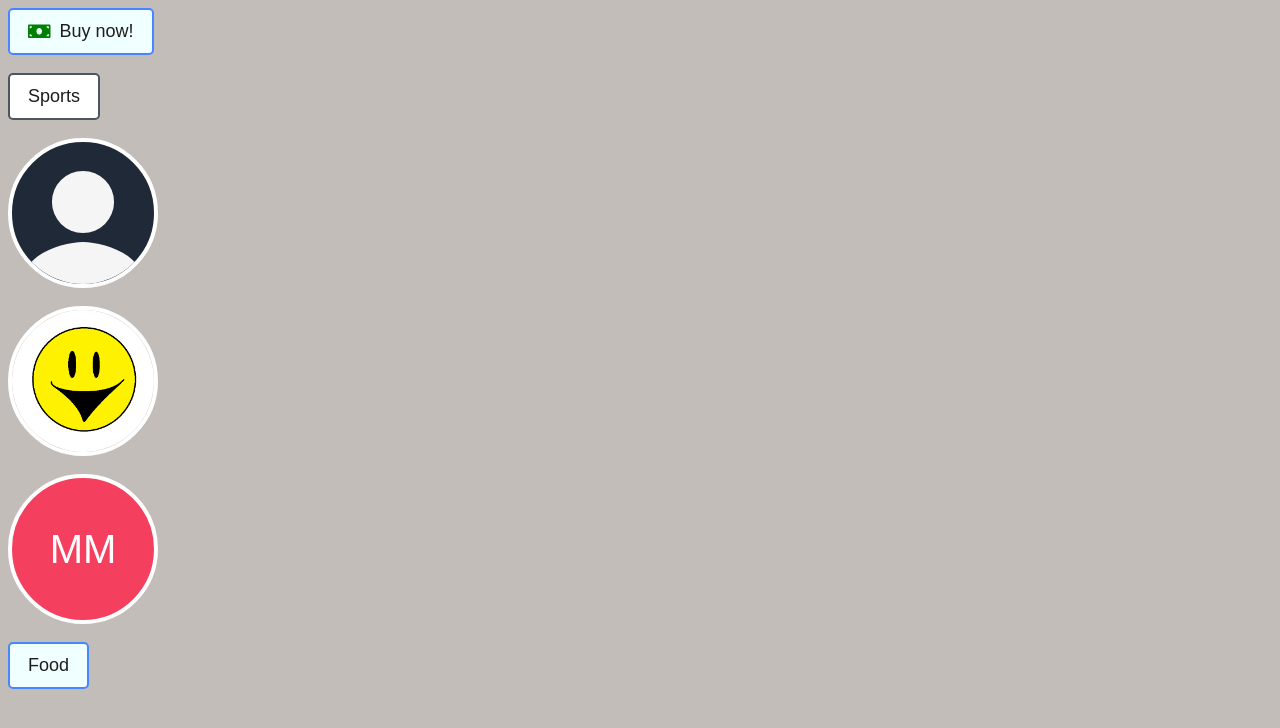
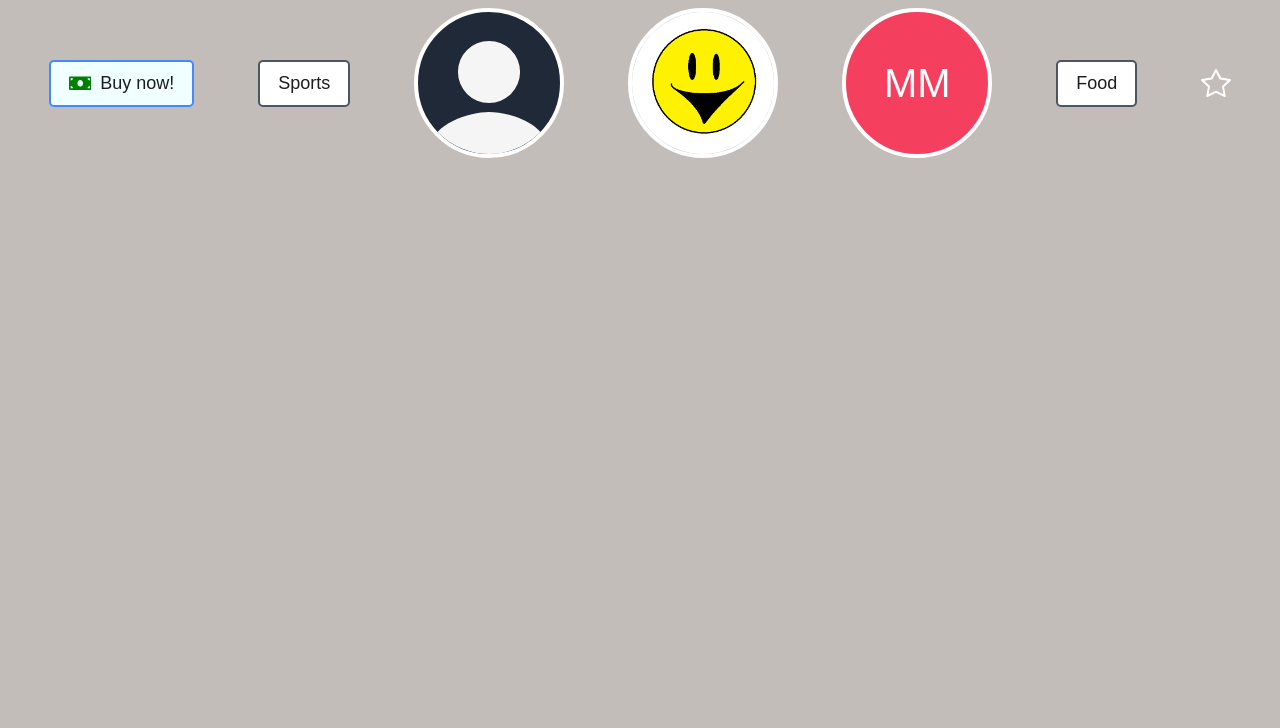
Before and after one commit to User-MiMa/ReactComponentLibrary, a React (Vite) app: page / in a window 1280 px wide. Shown: the top 728 px of the page. Built offline with nearby package versions, Linux system fonts and the light colour scheme.

Commit message:
feat: create Star component and useToggle customHook

```diff
--- a/src/App.jsx
+++ b/src/App.jsx
@@ -10,6 +10,8 @@ import ToggleButton from "./components/Toggle/ToggleButton";
 import ToggleDisplay from "./components/Toggle/ToggleDisplay";
 import MenuWithToggleButton from "./components/MenuWithToggle/MenuWithToggleButton";
 import MenuDropdownWithToggle from "./components/MenuWithToggle/MenuDropdownWithToggle";
+import Star from "./components/Star/Star";
+import MenuWithToggle from "./components/MenuWithToggle/MenuWithToggle";
 
 export default function App(){
 
@@ -38,6 +40,7 @@ export default function App(){
             <Avatar>MM</Avatar>
         <br />
             <Toggle>
+                <MenuWithToggle>
                     <ToggleButton>
                         <MenuWithToggleButton>
                             Food
@@ -48,7 +51,10 @@ export default function App(){
                             {food.map(plate=>(<MenuDropdownItem key={plate}>{plate}</MenuDropdownItem>))}
                         </MenuDropdownWithToggle>
                     </ToggleDisplay>
+                </MenuWithToggle>
             </Toggle>
+        <br/>
+            <Star/>
         </main>
     );
 }
--- /dev/null
+++ b/src/components/Star/Star.jsx
@@ -0,0 +1,13 @@
+import { BsStar, BsStarFill } from "react-icons/bs";
+import useToggle from "../../hooks/useToggle";
+
+export default function Star(){
+
+    const [toggled, hookToggleFunction] = useToggle();
+
+    return(
+        toggled ?
+        <BsStarFill onClick={hookToggleFunction} className="star filled" /> :
+        <BsStar onClick={hookToggleFunction} className="star" />
+    );
+}
--- /dev/null
+++ b/src/hooks/useToggle.js
@@ -0,0 +1,12 @@
+import { useState } from "react";
+
+export default function useToggle(){
+
+    const [toggled,setToggle] = useState(false);
+
+    function hookToggleFunction(){
+        setToggle(prevToggleState=>!prevToggleState);
+    }
+
+    return [toggled, hookToggleFunction];
+}
--- a/src/index.css
+++ b/src/index.css
@@ -4,6 +4,15 @@
 
 body{
     background-color: #c2bdb8;
+}
+
+main{
+    display: flex;
+    flex-direction: row;
+    justify-content: center;
+    align-items: center;
+    flex-wrap: wrap;
+    gap: 2em;
 }
 
 button{
@@ -49,6 +58,7 @@ button svg{
     border: 1px solid gray;
     border-radius: 6px;
     background-color: white;
+    z-index: 1;
 }
 
 .menu-item {
@@ -102,3 +112,16 @@ button svg{
     transform: translateY(20px);
     color: whitesmoke;
 }
+
+.star {
+    height: 30px;
+    width: 30px;
+    cursor: pointer;
+    transition: color .5s ease-in-out;
+    user-select: none;
+    color: white;
+}
+
+.star.filled {
+    color: orange;
+}
```
Lines whose indentation alone changed are shown as unchanged.
